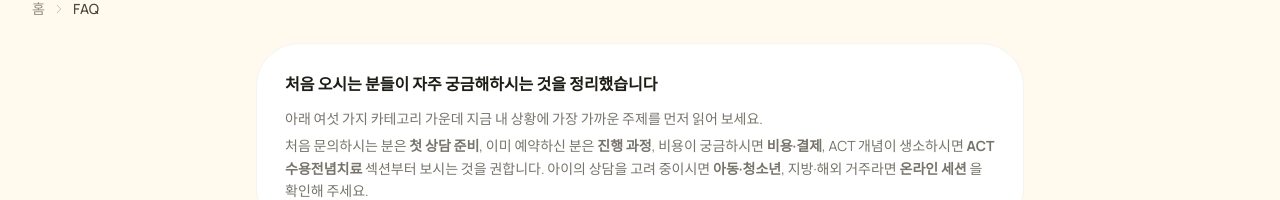
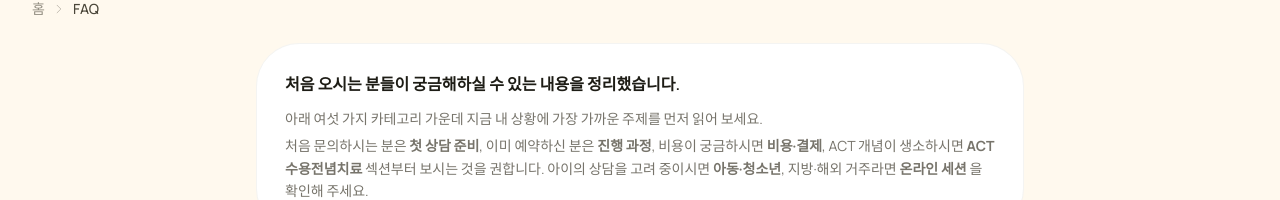
Before and after one commit to act-art-center/actartcenter.com, a Next.js app: page /faq in a window 1280 px wide. Shown: the part 505-705 px from the top of the page. Built offline with nearby package versions, Linux system fonts and the light colour scheme.

Commit message:
fix: refine FAQ introduction copy

```diff
--- a/src/app/faq/page.tsx
+++ b/src/app/faq/page.tsx
@@ -127,7 +127,7 @@ export default function FaqPage() {
             style={{ border: "1px solid rgba(196, 191, 183, 0.18)" }}
           >
             <p className="text-night font-semibold text-base">
-              처음 오시는 분들이 자주 궁금해하시는 것을 정리했습니다
+              처음 오시는 분들이 궁금해하실 수 있는 내용을 정리했습니다.
             </p>
             <p className="mt-3 text-charcoal/75 text-sm leading-relaxed">
               아래 여섯 가지 카테고리 가운데 지금 내 상황에 가장 가까운 주제를 먼저 읽어 보세요.
```
